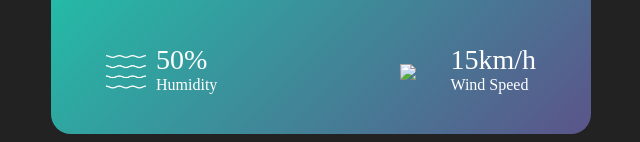
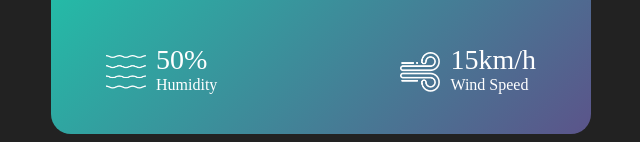
Before and after one commit to mightyoctopus/weather-info, a plain HTML site: page frontend/index.html in a window 1280 px wide. Shown: the part 547-689 px from the top of the page, without its empty margins (319-959 px from the left). Drawn offline with Linux system fonts and the light colour scheme.

Commit message:
Fixed the wind icon load error

```diff
--- a/frontend/index.html
+++ b/frontend/index.html
@@ -30,7 +30,7 @@
                 </div>
 
                 <div class="col">
-                    <img src="weather-info/images/wind.png">
+                    <img src="/weather-info/images/wind.png">
                     <div>
                         <p class="wind">15km/h</p>
                         <p>Wind Speed</p>
```
